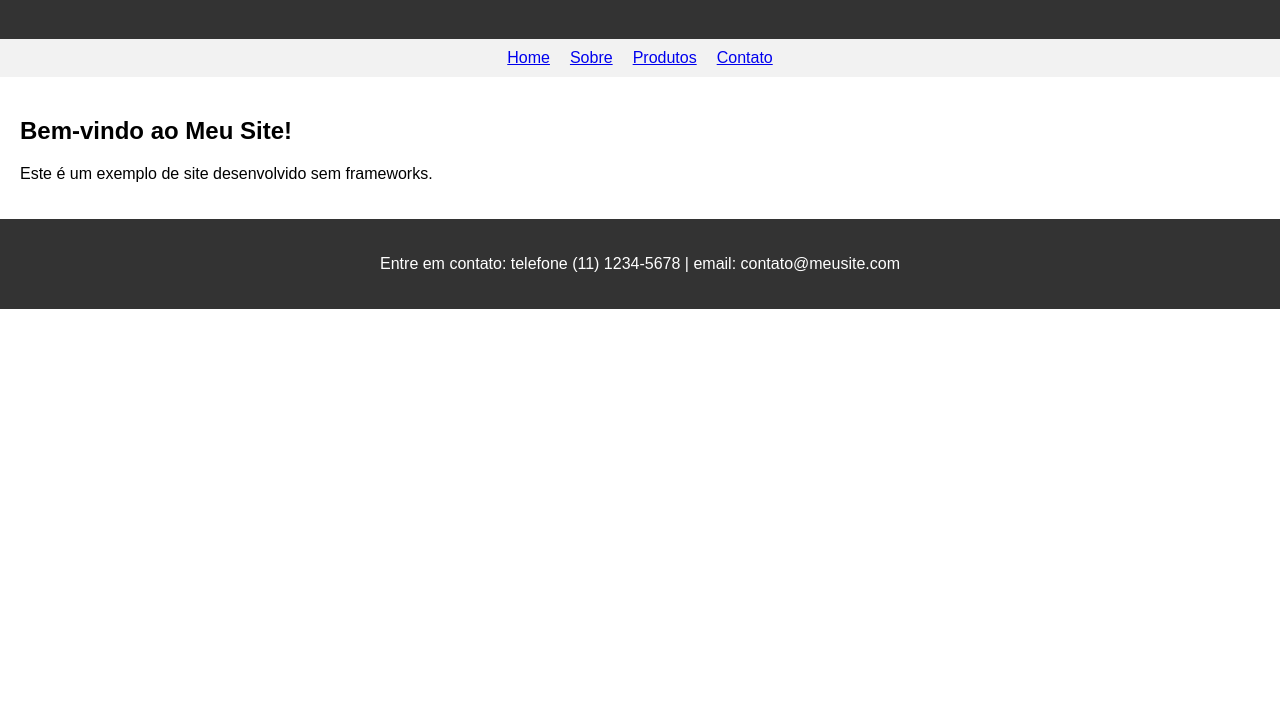
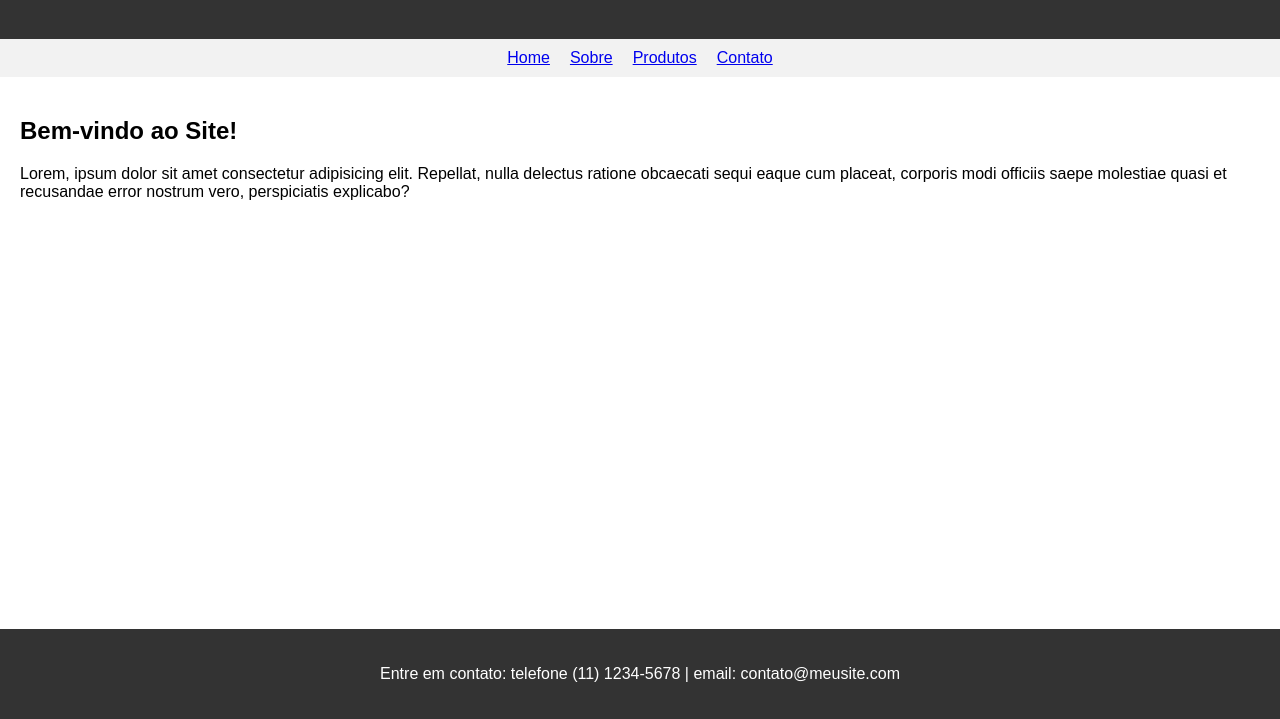
Before and after one commit to JoaoAlles/projeto_facul, a plain HTML site: page index.html in a window 1280 px wide. Shown: the part 81-800 px from the top of the page. Drawn offline with Linux system fonts and the light colour scheme.

Commit message:
Atualizado o rodapé

```diff
--- a/index.html
+++ b/index.html
@@ -22,8 +22,8 @@
   </nav>
 
   <main>
-    <h2>Bem-vindo ao Meu Site!</h2>
-    <p>Este é um exemplo de site desenvolvido sem frameworks.</p>
+    <h2>Bem-vindo ao Site!</h2>
+    <p>Lorem, ipsum dolor sit amet consectetur adipisicing elit. Repellat, nulla delectus ratione obcaecati sequi eaque cum placeat, corporis modi officiis saepe molestiae quasi et recusandae error nostrum vero, perspiciatis explicabo?</p>
   </main>
 
   <footer>
--- a/style.css
+++ b/style.css
@@ -2,6 +2,9 @@ body {
   font-family: Arial, sans-serif;
   margin: 0;
   padding: 0;
+  display: flex;
+  flex-direction: column;
+  min-height: 100vh; /* Adicionado para ocupar pelo menos a altura total da viewport */
 }
 
 header {
@@ -29,6 +32,7 @@ body {
 }
 
 main {
+  flex: 1; /* Alterado para flex: 1 para ocupar o espaço restante */
   padding: 20px;
 }
 
@@ -37,6 +41,7 @@ body {
   color: #fff;
   padding: 20px;
   text-align: center;
+  margin-top: auto;
 }
 
 @media (max-width: 768px) {
```
Also changed, not shown: sobre.html (+1 -1 lines). Lines whose indentation alone changed are shown as unchanged.
